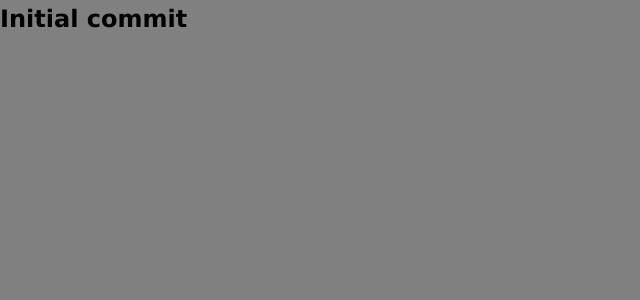
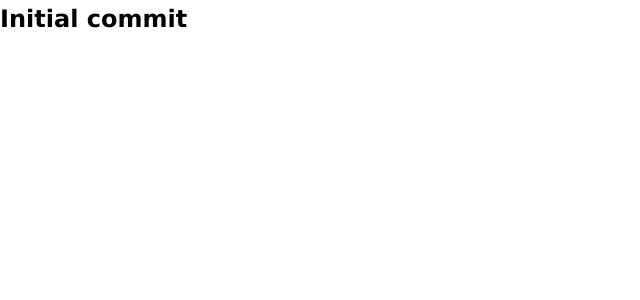
Before and after one commit to pulkitgangwar/gitfinder, a Next.js app: page / in a window 1280 px wide. Shown: the top 300 px of the page, without its empty margins (0-640 px from the left). Built offline with nearby package versions, Linux system fonts and the light colour scheme.

Commit message:
removed grey background color from the base sass partial

```diff
--- a/src/sass/base/_base.scss
+++ b/src/sass/base/_base.scss
@@ -13,5 +13,4 @@ body {
   font-size: 1.6rem;
   font-weight: 400;
   line-height: 1.6;
-  background-color: $color-grey;
 }
```
